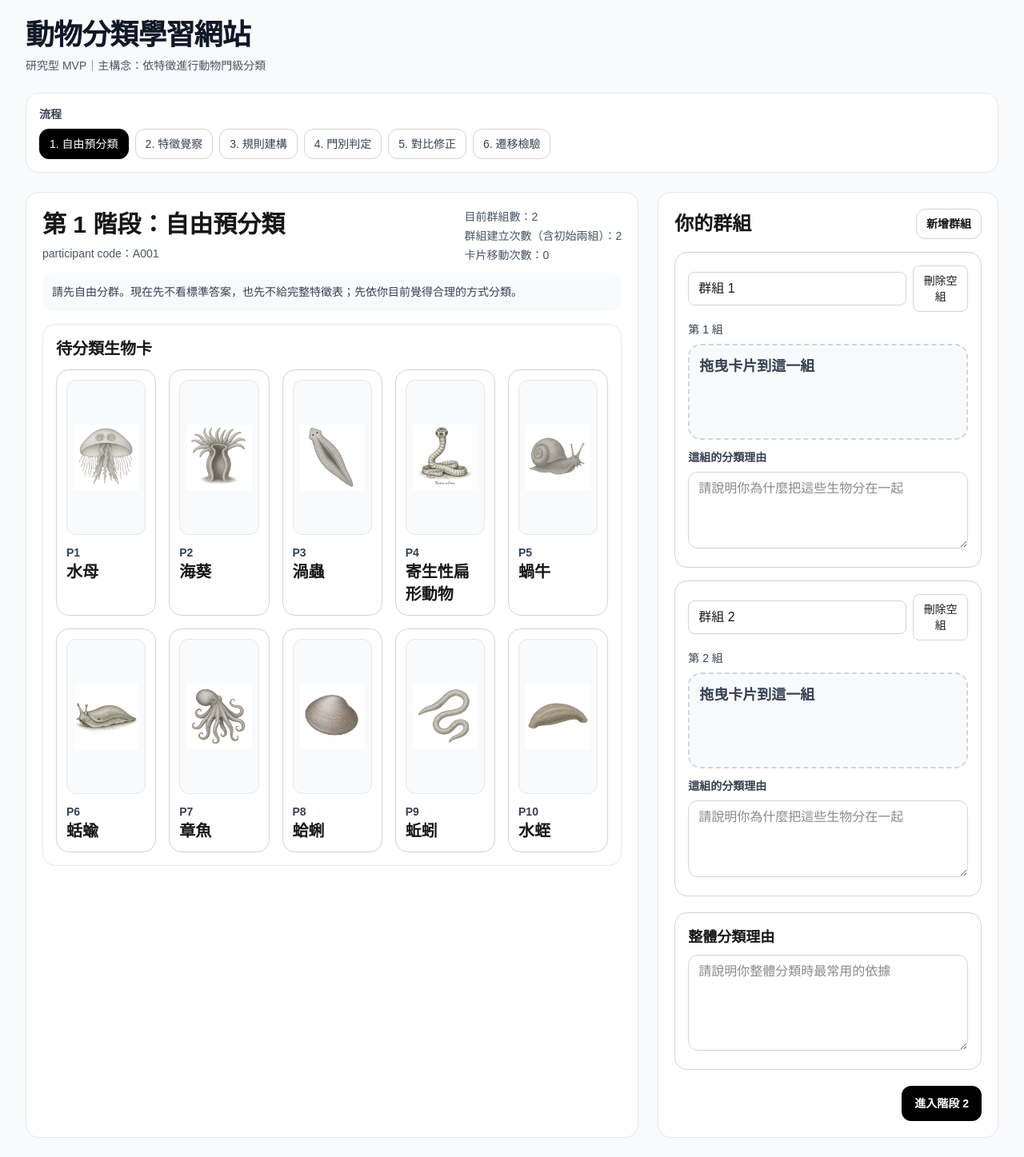
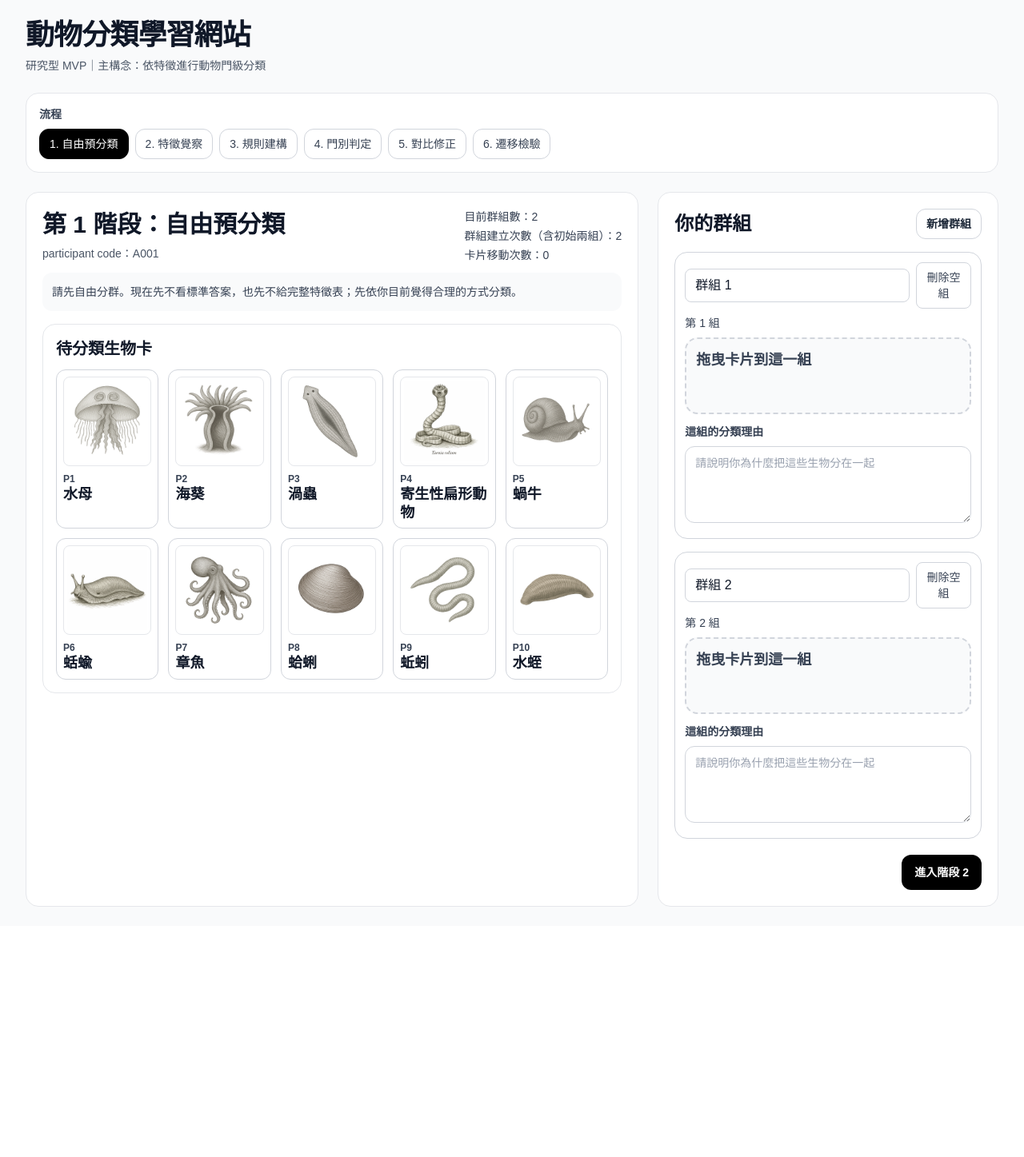
Before and after one commit to cutedouz/animal-classifier, a Next.js app: page / in a window 1280 px wide. Shown: the whole page at 80% size. After the commit the page ends 1158 px from the top, so only its background shows below. Built offline with nearby package versions, Linux system fonts and the light colour scheme.

Commit message:
make stage1 cards more compact

```diff
--- a/app/page.tsx
+++ b/app/page.tsx
@@ -481,10 +481,10 @@ export default function Page() {
             <div className="rounded-2xl border border-gray-200 bg-white p-5">
               <div className="mb-3 flex flex-wrap items-center justify-between gap-3">
                 <div>
-                  <h2 className="text-3xl font-black">第 1 階段：自由預分類</h2>
+                  <h2 className="text-3xl font-black text-gray-900">第 1 階段：自由預分類</h2>
                   <div className="mt-2 text-sm text-gray-600">participant code：{participantCode}</div>
                 </div>
-                <div className="grid gap-1 text-sm text-gray-600">
+                <div className="grid gap-1 text-sm text-gray-700">
                   <div>目前群組數：{groups.length}</div>
                   <div>群組建立次數（含初始兩組）：{groupCreateCount}</div>
                   <div>卡片移動次數：{cardMoveCount}</div>
@@ -505,8 +505,8 @@ export default function Page() {
                 }}
                 className="rounded-2xl border border-gray-200 p-4"
               >
-                <div className="mb-3 text-xl font-bold">待分類生物卡</div>
-                <div className="grid gap-4 sm:grid-cols-2 xl:grid-cols-5">
+                <div className="mb-3 text-xl font-bold text-gray-900">待分類生物卡</div>
+                <div className="grid grid-cols-2 gap-3 md:grid-cols-3 xl:grid-cols-5">
                   {bankCardIds.map((cardId) => {
                     const card = getCardById(cardId)
                     if (!card) return null
@@ -518,17 +518,18 @@ export default function Page() {
                           const payload: DragPayload = { cardId: card.id, source: 'bank' }
                           e.dataTransfer.setData('application/json', JSON.stringify(payload))
                         }}
-                        className="cursor-move rounded-2xl border border-gray-300 bg-white p-3"
+                        className="cursor-move rounded-xl border border-gray-300 bg-white p-2 transition hover:shadow-sm"
                       >
-                        <div className="mb-3 overflow-hidden rounded-xl border border-gray-200 bg-gray-50 p-2">
+                        <div className="mb-2 flex h-28 items-center justify-center overflow-hidden rounded-lg border border-gray-200 bg-white p-1">
                           <img
                             src={card.imageUrl}
                             alt={card.name}
-                            className="h-44 w-full object-contain"
+                            className="max-h-full max-w-full object-contain"
+                            draggable={false}
                           />
                         </div>
-                        <div className="text-sm font-semibold text-gray-700">{card.id}</div>
-                        <div className="text-xl font-bold">{card.name}</div>
+                        <div className="text-xs font-semibold text-gray-700">{card.id}</div>
+                        <div className="text-lg font-bold leading-tight text-gray-900">{card.name}</div>
                       </div>
                     )
                   })}
@@ -538,7 +539,7 @@ export default function Page() {
 
             <aside className="rounded-2xl border border-gray-200 bg-white p-5">
               <div className="mb-4 flex items-center justify-between gap-3">
-                <h2 className="text-2xl font-black">你的群組</h2>
+                <h2 className="text-2xl font-black text-gray-900">你的群組</h2>
                 <button
                   type="button"
                   onClick={() => {
@@ -554,7 +555,7 @@ export default function Page() {
                     ])
                     setGroupCreateCount((count) => count + 1)
                   }}
-                  className="rounded-xl border border-gray-300 px-3 py-2 text-sm font-semibold"
+                  className="rounded-xl border border-gray-300 px-3 py-2 text-sm font-semibold text-gray-800"
                 >
                   新增群組
                 </button>
@@ -562,8 +563,8 @@ export default function Page() {
 
               <div className="space-y-4">
                 {groups.map((group, groupIndex) => (
-                  <div key={group.id} className="rounded-2xl border border-gray-300 p-4">
-                    <div className="mb-3 flex items-center gap-2">
+                  <div key={group.id} className="rounded-2xl border border-gray-300 p-3">
+                    <div className="mb-2 flex items-center gap-2">
                       <input
                         value={group.name}
                         onChange={(e) => {
@@ -574,7 +575,7 @@ export default function Page() {
                             )
                           )
                         }}
-                        className="w-full rounded-lg border border-gray-300 px-3 py-2"
+                        className="w-full rounded-lg border border-gray-300 px-3 py-2 text-gray-900"
                       />
                       <button
                         type="button"
@@ -582,7 +583,7 @@ export default function Page() {
                         onClick={() => {
                           setGroups((prev) => prev.filter((item) => item.id !== group.id))
                         }}
-                        className="rounded-lg border border-gray-300 px-3 py-2 text-sm disabled:opacity-40"
+                        className="rounded-lg border border-gray-300 px-3 py-2 text-sm text-gray-700 disabled:opacity-40"
                       >
                         刪除空組
                       </button>
@@ -598,12 +599,12 @@ export default function Page() {
                         if (!payloadRaw) return
                         handleDropOnGroup(group.id, JSON.parse(payloadRaw) as DragPayload)
                       }}
-                      className="mb-3 min-h-[120px] rounded-2xl border-2 border-dashed border-gray-300 bg-gray-50 p-3"
+                      className="mb-3 min-h-[96px] rounded-2xl border-2 border-dashed border-gray-300 bg-gray-50 p-3"
                     >
                       {group.cardIds.length === 0 ? (
                         <div className="text-lg font-bold text-gray-700">拖曳卡片到這一組</div>
                       ) : (
-                        <div className="grid gap-3 sm:grid-cols-2">
+                        <div className="grid gap-2 sm:grid-cols-2">
                           {group.cardIds.map((cardId) => {
                             const card = getCardById(cardId)
                             if (!card) return null
@@ -622,17 +623,18 @@ export default function Page() {
                                     JSON.stringify(payload)
                                   )
                                 }}
-                                className="cursor-move rounded-xl border border-gray-300 bg-white p-2"
+                                className="cursor-move rounded-lg border border-gray-300 bg-white p-2"
                               >
-                                <div className="mb-2 overflow-hidden rounded-lg border border-gray-200 bg-gray-50 p-2">
+                                <div className="mb-2 flex h-16 items-center justify-center overflow-hidden rounded-lg border border-gray-200 bg-white p-1">
                                   <img
                                     src={card.imageUrl}
                                     alt={card.name}
-                                    className="h-24 w-full object-contain"
+                                    className="max-h-full max-w-full object-contain"
+                                    draggable={false}
                                   />
                                 </div>
-                                <div className="text-sm font-semibold text-gray-700">{card.id}</div>
-                                <div className="font-bold">{card.name}</div>
+                                <div className="text-xs font-semibold text-gray-700">{card.id}</div>
+                                <div className="text-base font-bold leading-tight text-gray-900">{card.name}</div>
                               </div>
                             )
                           })}
@@ -652,20 +654,10 @@ export default function Page() {
                         )
                       }}
                       placeholder="請說明你為什麼把這些生物分在一起"
-                      className="min-h-[96px] w-full rounded-xl border border-gray-300 px-3 py-2"
+                      className="min-h-[96px] w-full rounded-xl border border-gray-300 px-3 py-2 text-sm leading-6 text-gray-900 placeholder:text-gray-400"
                     />
                   </div>
                 ))}
-              </div>
-
-              <div className="mt-5 rounded-2xl border border-gray-300 p-4">
-                <div className="mb-2 text-lg font-black">整體分類理由</div>
-                <textarea
-                  value={overallReason}
-                  onChange={(e) => setOverallReason(e.target.value)}
-                  placeholder="請說明你整體分類時最常用的依據"
-                  className="min-h-[120px] w-full rounded-xl border border-gray-300 px-3 py-2"
-                />
               </div>
 
               <div className="mt-5 flex justify-end">
@@ -681,7 +673,7 @@ export default function Page() {
           </section>
         )}
 
-        {stage === 'awareness' && (
+{stage === 'awareness' && (
           <section className="space-y-6">
             <div className="rounded-2xl border border-gray-200 bg-white p-5">
               <h2 className="mb-3 text-3xl font-black">第 2 階段：特徵覺察</h2>
```
